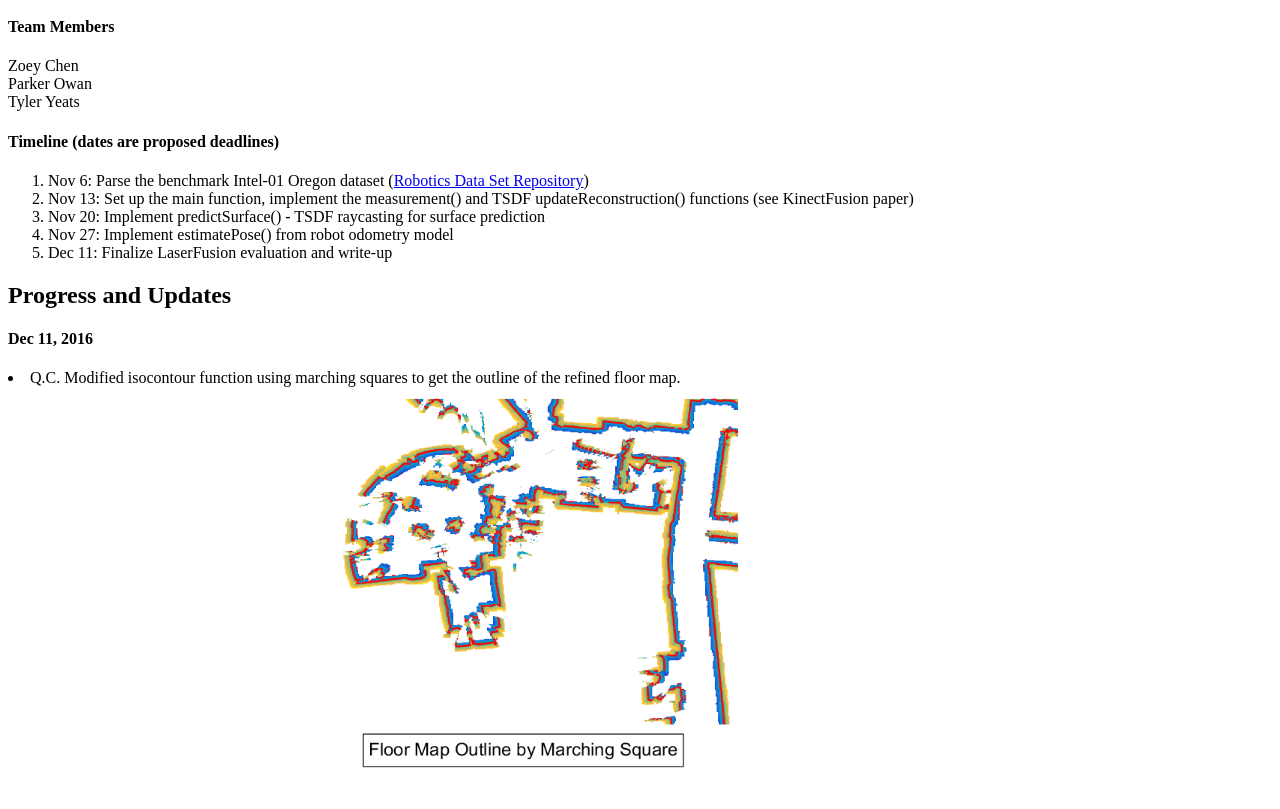
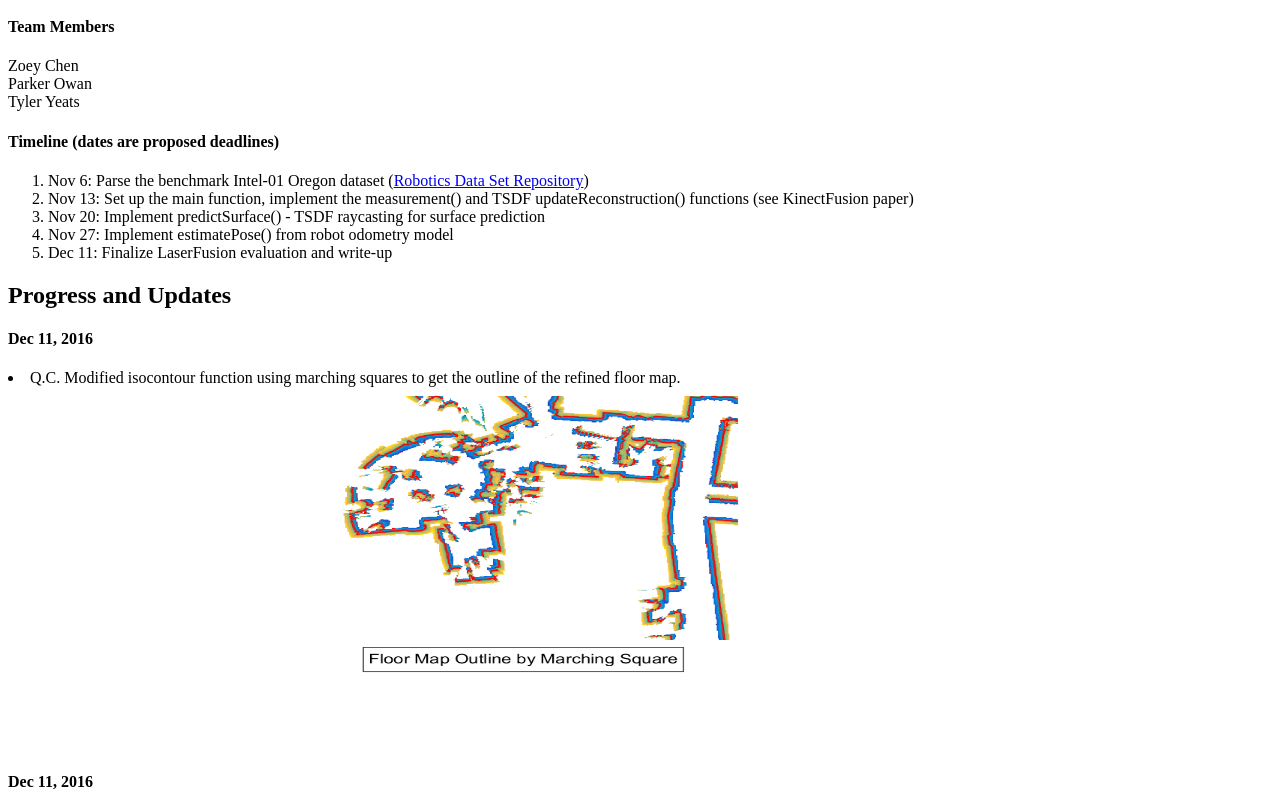
Before and after one commit to CSE571Fusion/CSE571Fusion.github.io, a plain HTML site: page index.html in a window 1280 px wide. Shown: the part 101-910 px from the top of the page. Drawn offline with Linux system fonts and the light colour scheme.

Commit message:
image size

```diff
--- a/index.html
+++ b/index.html
@@ -47,7 +47,7 @@
         <h2>Progress and Updates</h2>
         <h4>Dec 11, 2016</h4>
             <li>Q.C. Modified isocontour function using marching squares to get the outline of the refined floor map.  </li>
-                <img src="Floor Map outline.png" alt="Floor Map Outline" style="width:1024px;height:480px;">
+                <img src="Floor Map outline.png" alt="Floor Map Outline" style="width:1024px;height:360px;">
         <h4>Dec 11, 2016</h4>
             <li>Q.C. Added refinement function to refine TSDF by removing holes due to imcomplete fusion. Added smoothness function to remove noises and small isolated regions.  </li>
             <img src="refinement.png" alt="Refine TSDF mesh by filling holes" style="width:640px;height:480px;">
```
